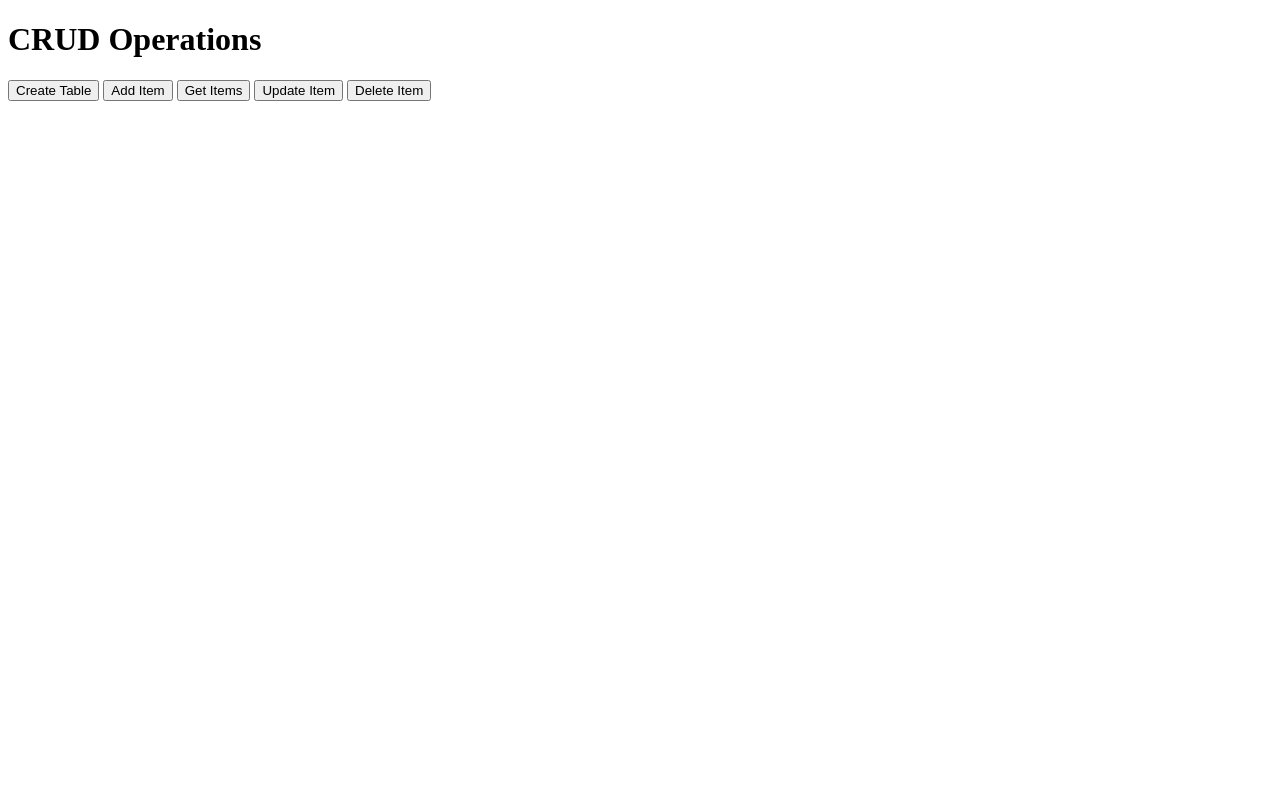
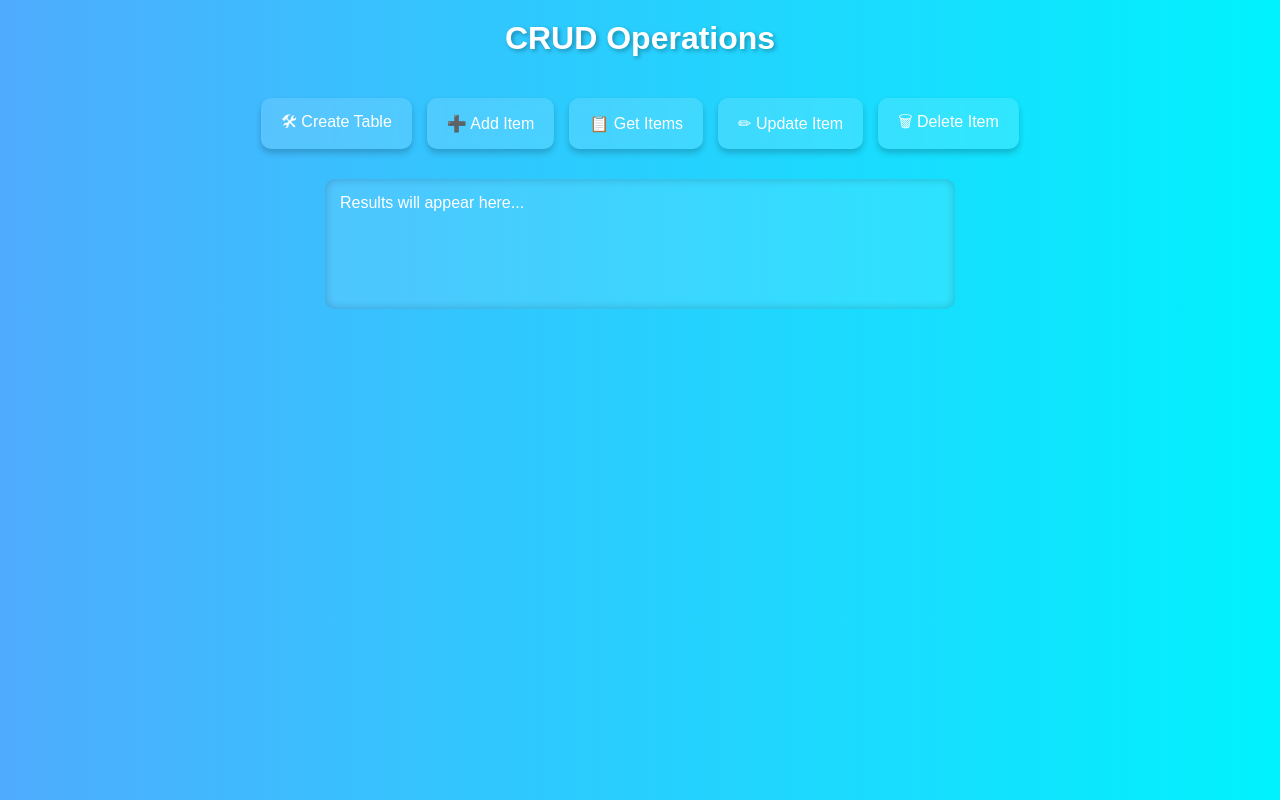
Before and after one commit to ashubambal/crud-app, a website: page public/index.html in a window 1280 px wide. Drawn offline with Linux system fonts and the light colour scheme.

Commit message:
updating code

```diff
--- a/public/index.html
+++ b/public/index.html
@@ -4,69 +4,128 @@
     <meta charset="UTF-8">
     <meta name="viewport" content="width=device-width, initial-scale=1.0">
     <title>CRUD Operations</title>
+    <style>
+        body {
+            font-family: Arial, sans-serif;
+            background: linear-gradient(to right, #4facfe, #00f2fe);
+            margin: 0;
+            padding: 0;
+            color: white;
+            display: flex;
+            flex-direction: column;
+            align-items: center;
+        }
+
+        h1 {
+            margin-top: 20px;
+            text-shadow: 2px 2px 4px rgba(0,0,0,0.3);
+        }
+
+        .btn-container {
+            margin-top: 20px;
+            display: flex;
+            gap: 15px;
+            flex-wrap: wrap;
+            justify-content: center;
+        }
+
+        button {
+            background: #ffffff22;
+            border: none;
+            padding: 12px 20px;
+            font-size: 16px;
+            color: white;
+            border-radius: 10px;
+            cursor: pointer;
+            transition: all 0.3s ease;
+            box-shadow: 0 4px 6px rgba(0,0,0,0.2);
+            backdrop-filter: blur(4px);
+        }
+
+        button:hover {
+            background: #ffffff44;
+            transform: translateY(-3px);
+            box-shadow: 0 6px 12px rgba(0,0,0,0.3);
+        }
+
+        #result {
+            margin-top: 30px;
+            padding: 15px;
+            background: rgba(255,255,255,0.1);
+            border-radius: 10px;
+            width: 80%;
+            max-width: 600px;
+            min-height: 100px;
+            box-shadow: inset 0 0 10px rgba(0,0,0,0.2);
+            overflow-x: auto;
+            white-space: pre-wrap;
+        }
+    </style>
 </head>
 <body>
     <h1>CRUD Operations</h1>
-<button onclick="createTable()">Create Table</button>
-<button onclick="addItem()">Add Item</button>
-<button onclick="getItems()">Get Items</button>
-<button onclick="updateItem()">Update Item</button>
-<button onclick="deleteItem()">Delete Item</button>
+    <div class="btn-container">
+        <button onclick="createTable()">🛠 Create Table</button>
+        <button onclick="addItem()">➕ Add Item</button>
+        <button onclick="getItems()">📋 Get Items</button>
+        <button onclick="updateItem()">✏ Update Item</button>
+        <button onclick="deleteItem()">🗑 Delete Item</button>
+    </div>
 
-<div id="result"></div>
+    <div id="result">Results will appear here...</div>
 
     <script>
         function createTable() {
             fetch('/createTable')
-            .then(response => response.text())
+                .then(res => res.text())
                 .then(data => document.getElementById('result').innerText = data);
         }
 
         function addItem() {
             const name = prompt('Enter item name:');
+            if (!name) return;
             fetch('/addItem', {
                 method: 'POST',
-            headers: {
-                'Content-Type': 'application/json'
-            },
+                headers: { 'Content-Type': 'application/json' },
                 body: JSON.stringify({ name })
             })
-            .then(response => response.text())
+                .then(res => res.text())
                 .then(data => document.getElementById('result').innerText = data);
         }
 
         function getItems() {
             fetch('/getItems')
-            .then(response => response.json())
+                .then(res => res.json())
                 .then(data => {
                     const resultDiv = document.getElementById('result');
-                resultDiv.innerHTML = '';
-                data.forEach(item => {
-                    resultDiv.innerHTML += `ID: ${item.id}, Name: ${item.name}<br>`;
-                });
+                    if (!data.length) {
+                        resultDiv.innerHTML = "No items found.";
+                        return;
+                    }
+                    resultDiv.innerHTML = data.map(item =>
+                        `ID: ${item.id} | Name: ${item.name}`
+                    ).join("\n");
                 });
         }
 
         function updateItem() {
             const id = prompt('Enter item ID to update:');
             const name = prompt('Enter new item name:');
+            if (!id || !name) return;
             fetch(`/updateItem/${id}`, {
                 method: 'PUT',
-            headers: {
-                'Content-Type': 'application/json'
-            },
+                headers: { 'Content-Type': 'application/json' },
                 body: JSON.stringify({ name })
             })
-            .then(response => response.text())
+                .then(res => res.text())
                 .then(data => document.getElementById('result').innerText = data);
         }
 
         function deleteItem() {
             const id = prompt('Enter item ID to delete:');
-        fetch(`/deleteItem/${id}`, {
-            method: 'DELETE'
-        })
-            .then(response => response.text())
+            if (!id) return;
+            fetch(`/deleteItem/${id}`, { method: 'DELETE' })
+                .then(res => res.text())
                 .then(data => document.getElementById('result').innerText = data);
         }
     </script>
```
Lines whose indentation alone changed are shown as unchanged.
